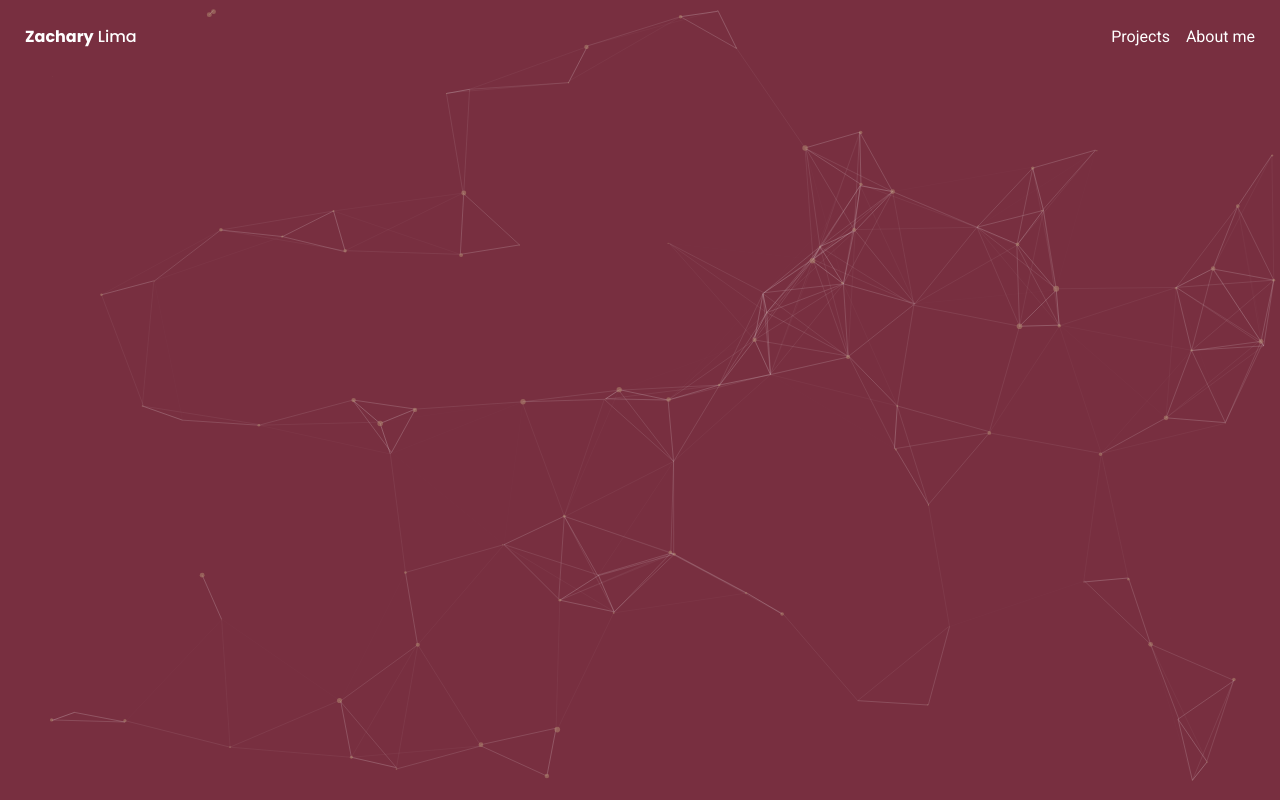
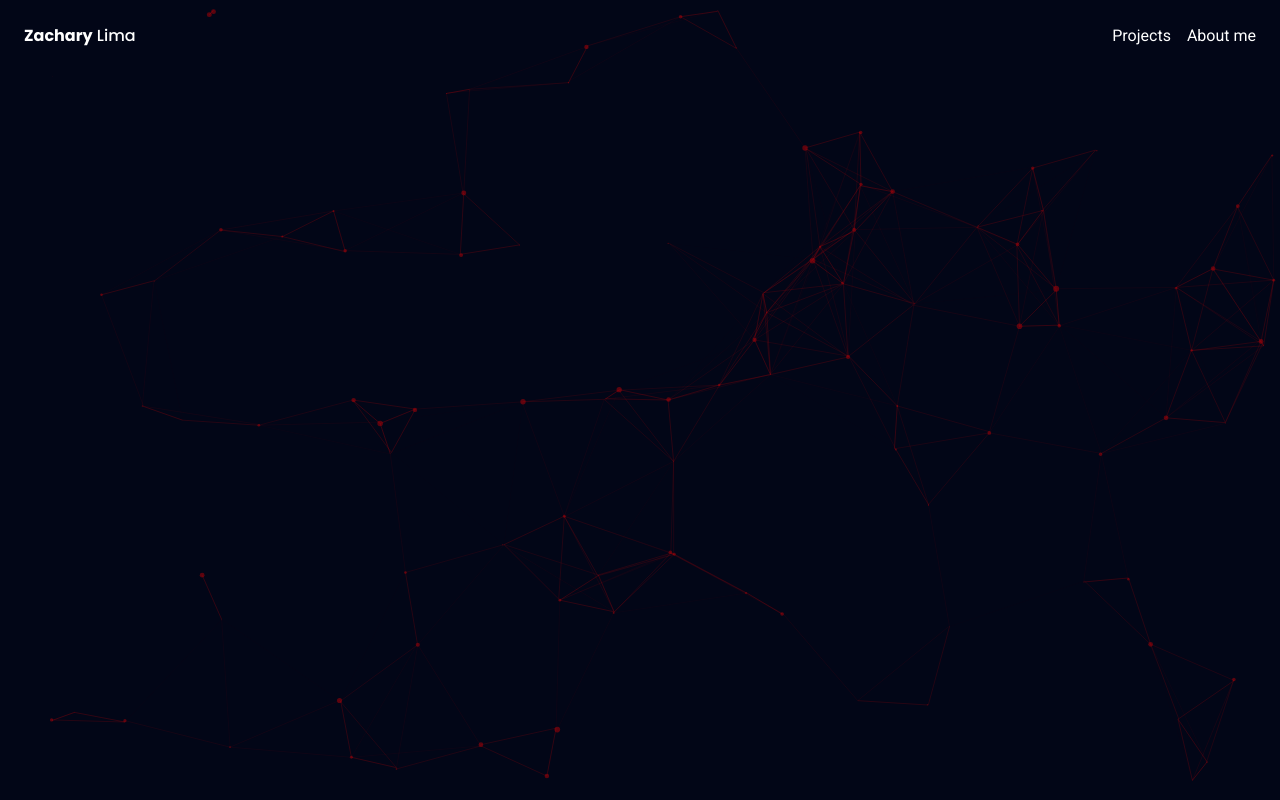
Before and after one commit to zlima410/my-upgraded-portfolio, a SvelteKit app: page / in a window 1280 px wide. Built offline with nearby package versions, Linux system fonts and the light colour scheme.

Commit message:
Update background and particle colors

```diff
--- a/src/app.html
+++ b/src/app.html
@@ -20,7 +20,7 @@
     <meta name="viewport" content="width=device-width, initial-scale=1" />
     %sveltekit.head%
   </head>
-  <body data-sveltekit-preload-data="hover" class="bg-[#782F40] text-white relative">
+  <body data-sveltekit-preload-data="hover" class="bg-slate-950 text-white relative">
     <div style="display: contents" class="relative z-[1]">%sveltekit.body%</div>
     <div class="absolute min-h-screen top-0 left-0 w-full z-[-1] opacity-70">
       <div class="absolute inset-0" id="particles-js"></div>
--- a/src/components/Header.svelte
+++ b/src/components/Header.svelte
@@ -7,15 +7,15 @@
   ];
 </script>
 
-<header class={'sticky z-[10] top-0 duration-200 px-6 flex items-center justify-between border border-solid ' + (
-  y > 0 ? ' py-4 bg-[#782F40] border-[#CEB888]' : ' py-6 bg-transparent border-transparent'
+<header class={'sticky z-[10] top-0 duration-200 px-6 flex items-center justify-between border-b border-solid ' + (
+  y > 0 ? ' py-4 bg-slate-950 border-violet-950' : ' py-6 bg-transparent border-transparent'
 )}>
   <h1 class="font-medium">
     <b class="font-bold poppins">Zachary</b> Lima
   </h1>
   <div class="sm:flex items-center gap-4 hidden">
     {#each tabs as tab, index}
-      <a href={tab.link} class="duration-200 hover:text-[#CEB888]">
+      <a href={tab.link} class="duration-200 hover:text-violet-400">
         <p>{tab.name}</p>
       </a>
     {/each}
--- a/src/routes/+layout.svelte
+++ b/src/routes/+layout.svelte
@@ -16,7 +16,7 @@
   <div class={"fixed bottom-0 w-full duration-200 flex p-10 z-[10] " + (
     y > 0 ? ' opacity-full pointer-events-auto': ' pointer-events-none opacity-0'
   )}>
-    <button on:click(goTop) class="ml-auto rounded-full bg-[#782F40] text-[#CEB888]-400 px-3 sm:px-4 hover:bg-[#782F40] cursor-pointer">
+    <button on:click(goTop) class="ml-auto rounded-full bg-slate-900 text-violet-400 px-3 sm:px-4 hover:bg-slate-800] cursor-pointer">
       <i class="fa-solid fa-arrow-up grid place-items-center aspect-square" />
     </button>
   </div>
--- a/static/assets/particles.json
+++ b/static/assets/particles.json
@@ -8,7 +8,7 @@
       }
     },
     "color": {
-      "value": "#ceb888"
+      "value": "#ff0000"
     },
     "shape": {
       "type": "circle",
@@ -48,7 +48,7 @@
     "line_linked": {
       "enable": true,
       "distance": 150,
-      "color": "#ffffff",
+      "color": "#ff0000",
       "opacity": 0.4,
       "width": 1
     },
```
